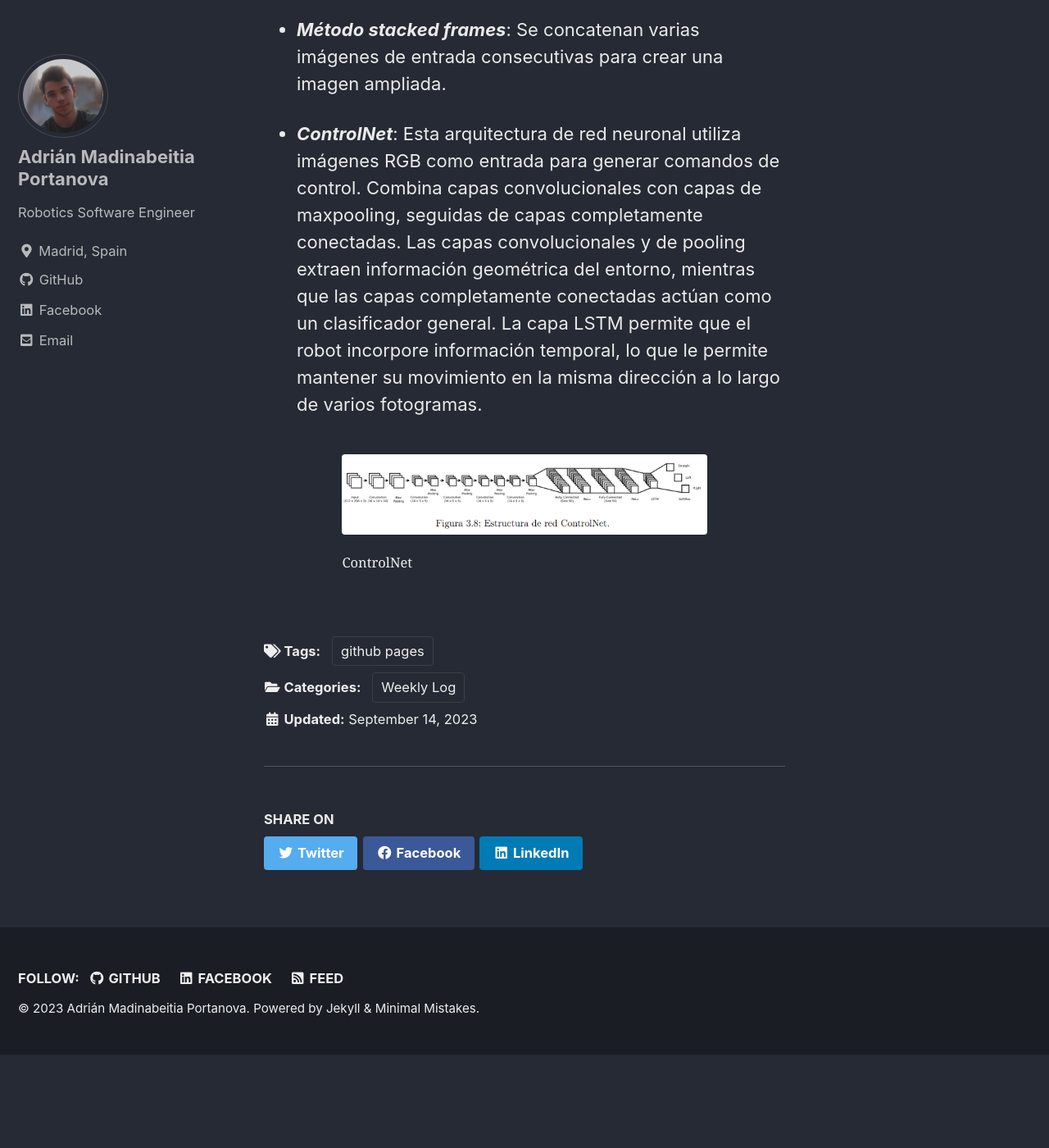
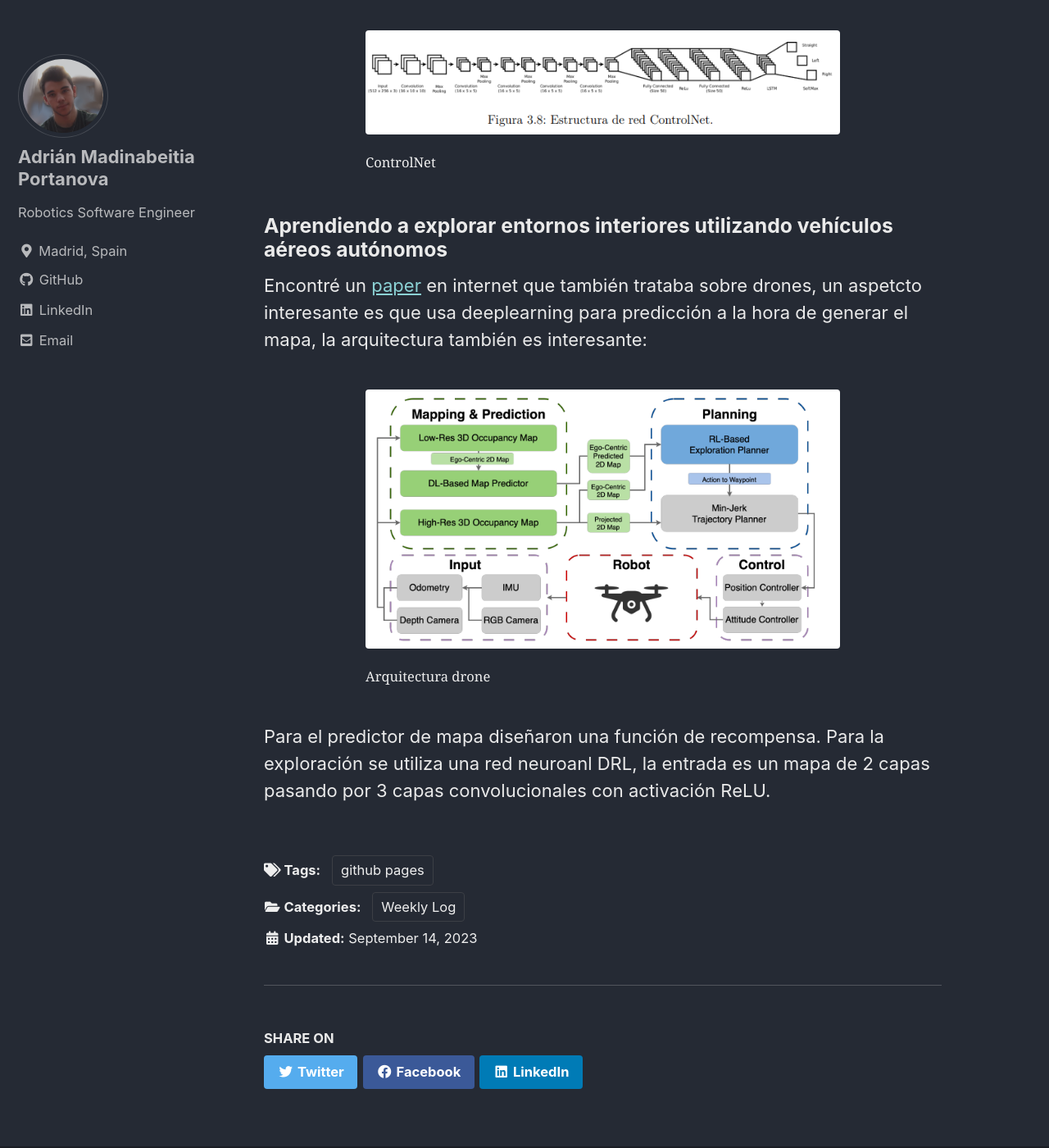
Before and after one commit to RoboticsLabURJC/2023-tfg-adrian-madinabeitia, a Jekyll site: the page built from docs/_posts/2023-09-14-Semana-0.md, in a window 1280 px wide and 1400 px high, scrolled down 5582 px. Shown: the whole window at 82% size. Built offline with Jekyll 4.4.1, drawn with Linux system fonts in a browser that asks for light colours; cached includes are drawn as plain includes; before the commit the page ends 6868 px from its top, so only the background shows below that.

Commit message:
css changed

```diff
--- a/docs/_config.yml
+++ b/docs/_config.yml
@@ -134,7 +134,7 @@
       icon: "fab fa-fw fa-github"
       url: "https://github.com/madinabeip"
 
-    - label: "Facebook"
+    - label: "LinkedIn"
       icon: "fab fa-fw fa-linkedin"
       url: https://www.linkedin.com/in/madinabeip/
 
@@ -163,7 +163,7 @@
 #    - label: "Bitbucket"
 #      icon: "fab fa-fw fa-bitbucket"
       # url:
-    - label: "Facebook"
+    - label: "LinkedIn"
       icon: "fab fa-fw fa-linkedin"
       url: https://www.linkedin.com/in/madinabeip/
 
--- a/docs/_posts/2023-09-14-Semana-0.md
+++ b/docs/_posts/2023-09-14-Semana-0.md
@@ -89,3 +89,15 @@
   <img src="{{ site.url }}{{ site.baseurl }}/assets/images/post0/controlNet.png" alt="">
   <figcaption>ControlNet</figcaption>
 </figure>
+
+
+### Aprendiendo a explorar entornos interiores utilizando vehículos aéreos autónomos
+
+Encontré un [paper](https://arxiv.org/abs/2309.06986) en internet que también trataba sobre drones, un aspetcto interesante es que usa deeplearning para predicción a la hora de generar el mapa, la arquitectura también es interesante:
+
+<figure class="align-center" style="width:70%">
+  <img src="{{ site.url }}{{ site.baseurl }}/assets/images/post0/droneArchitecture.png" alt="">
+  <figcaption>Arquitectura drone</figcaption>
+</figure>
+
+Para el predictor de mapa diseñaron una función de recompensa. Para la exploración se utiliza una red neuroanl DRL, la entrada es un mapa de 2 capas pasando por 3 capas convolucionales con activación ReLU.
--- a/docs/_sass/minimal-mistakes/_page.scss
+++ b/docs/_sass/minimal-mistakes/_page.scss
@@ -52,7 +52,7 @@
     margin-top: 1em;
     margin-left: 0;
     margin-right: 0;
-    width: 100%;
+    width: 130%;
     clear: both;
 
     .page__content,
--- a/docs/_sass/minimal-mistakes/_variables.scss
+++ b/docs/_sass/minimal-mistakes/_variables.scss
@@ -6,7 +6,7 @@
    Typography
    ========================================================================== */
 
-$doc-font-size: 16 !default;
+$doc-font-size: 12 !default;  // 16 is default
 
 /* paragraph indention */
 $paragraph-indent: false !default; // true, false (default)
```
Also changed, not shown: docs/assets/images/post0/droneArchitecture.png (added).
